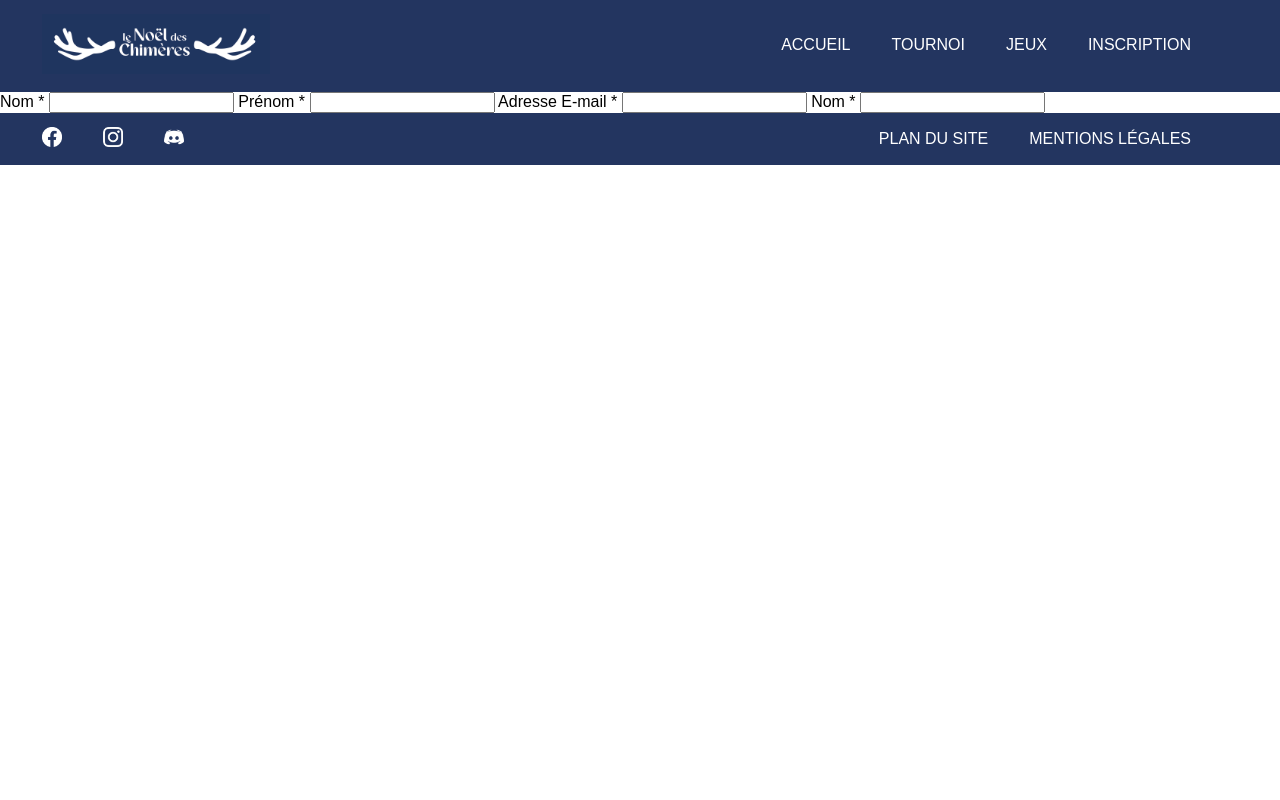
After one commit to chefProjet-Sae301/webweek, a PHP site: page /public/php/formulaire.php in a window 1280 px wide. The commit adds this page. Run offline with PHP 8.4, Linux system fonts and the light colour scheme.

Commit message:
index + header footer + formulaire commencé
index + header footer + formulaire commencé

```diff
--- a/site/public/php/commun/footer.php
+++ b/site/public/php/commun/footer.php
@@ -4,7 +4,7 @@
 		<a href="https://www.instagram.com/letempsdeschimeres43/"><img src="commun/instagram.png" height="20px" alt="réseau social Instagram de l'association"></a>
 		<a href="https://discord.gg/yQqnfw9A4X"><img src="commun/discord.png" height="20px" alt="réseau social Discord de l'association"></a>
 		<div class="videlarge"></div>
-		<a href="../index.html">Plan du site</a>
-		<a href="../index.html">Mentions Légales</a>
+		<a href="index.php">Plan du site</a>
+		<a href="index.php">Mentions Légales</a>
 	</article>
 </footer>
--- a/site/public/php/commun/header.php
+++ b/site/public/php/commun/header.php
@@ -4,10 +4,10 @@
 		<!-- barre de navigation -->
 		<a href="../index.html"><img src="commun/logo.png" alt="Logo Noël des Chimères" height="60px"></a>
 		<div class="videlarge"></div>
-        <a href="../index.html">Accueil</a>
-        <a href="../index.html">Tournoi</a>
-        <a href="../index.html">Jeux</a>
-        <a href="../index.html">Inscription</a>
+        <a href="../../index.php">Accueil</a>
+        <a href="index.php">Tournoi</a>
+        <a href="index.php">Jeux</a>
+        <a href="formulaire.php">Inscription</a>
 
 	</nav>
 
--- /dev/null
+++ b/site/public/php/formulaire.php
@@ -0,0 +1,39 @@
+
+<!DOCTYPE html>
+<html lang="fr">
+
+<head>
+	<meta charset="UTF-8">
+	<meta name="viewport" content="width=device-width, initial-scale=1.0">
+
+	<link type="text/css" media="all" rel="stylesheet" href="../css/styles.css">
+
+	<title>Noël des Chimères</title>
+</head>
+
+<body>
+	<?php
+	include("commun/header.php")
+	?>
+
+    <form>
+        <label for="nom">Nom *</label>
+        <input type="text" name="nom" id="nom" required />
+
+        <label for="prenom">Prénom *</label>
+        <input type="text" name="prenom" id="prenom" required />
+
+        <label for="email">Adresse E-mail *</label>
+        <input type="email" name="email" id="email" required />
+
+        <label for="nom">Nom *</label>
+        <input type="text" name="nom" id="nom" required />
+
+    </form>
+
+	<?php
+	include("commun/footer.php")
+	?>
+</body>
+
+</html>
```
Also changed, not shown: site/index.php (added, +44 -0 lines), site/public/index.php (deleted, +0 -29 lines), site/.htaccess (deleted).
